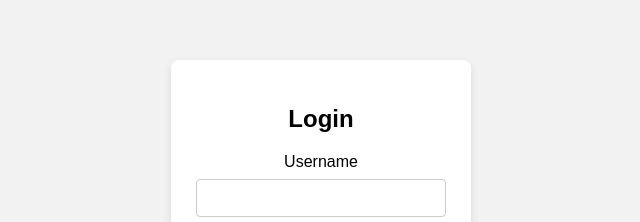
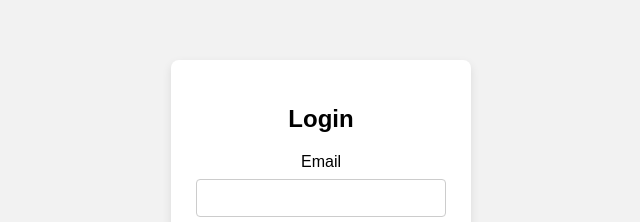
Before and after one commit to Winter-2026-CSD-425-Group-2/Login, a plain HTML site: page frontend/login.html in a window 1280 px wide. Shown: the part 160-382 px from the top of the page, 319-959 px from the left. Drawn offline with Linux system fonts and the light colour scheme.

Commit message:
Label username on forms as email
It has to actually be an email for the two-factor to work.

```diff
--- a/frontend/login.html
+++ b/frontend/login.html
@@ -14,7 +14,7 @@
     <section class="login-section">
       <h2>Login</h2>
 
-      <label>Username</label>
+      <label>Email</label>
       <input type="text" id="username" />
 
       <label>Password</label>
```
Also changed, not shown: frontend/register.html (+1 -1 lines).
